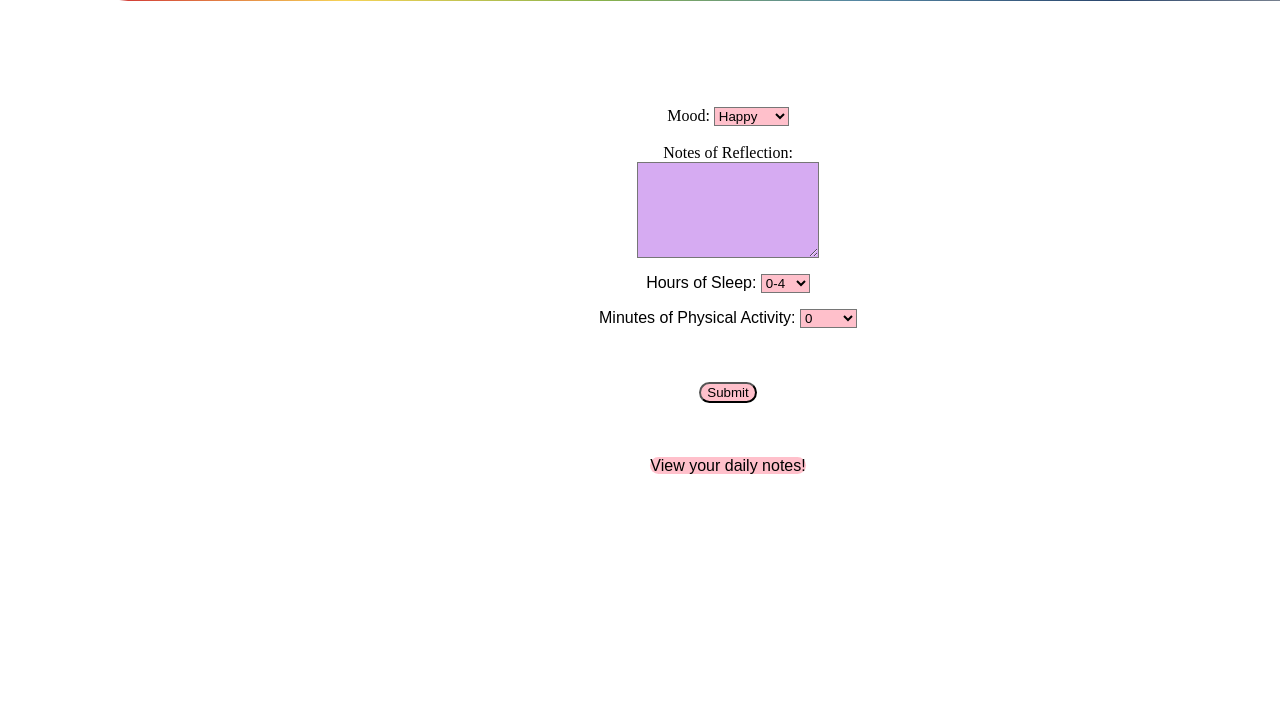
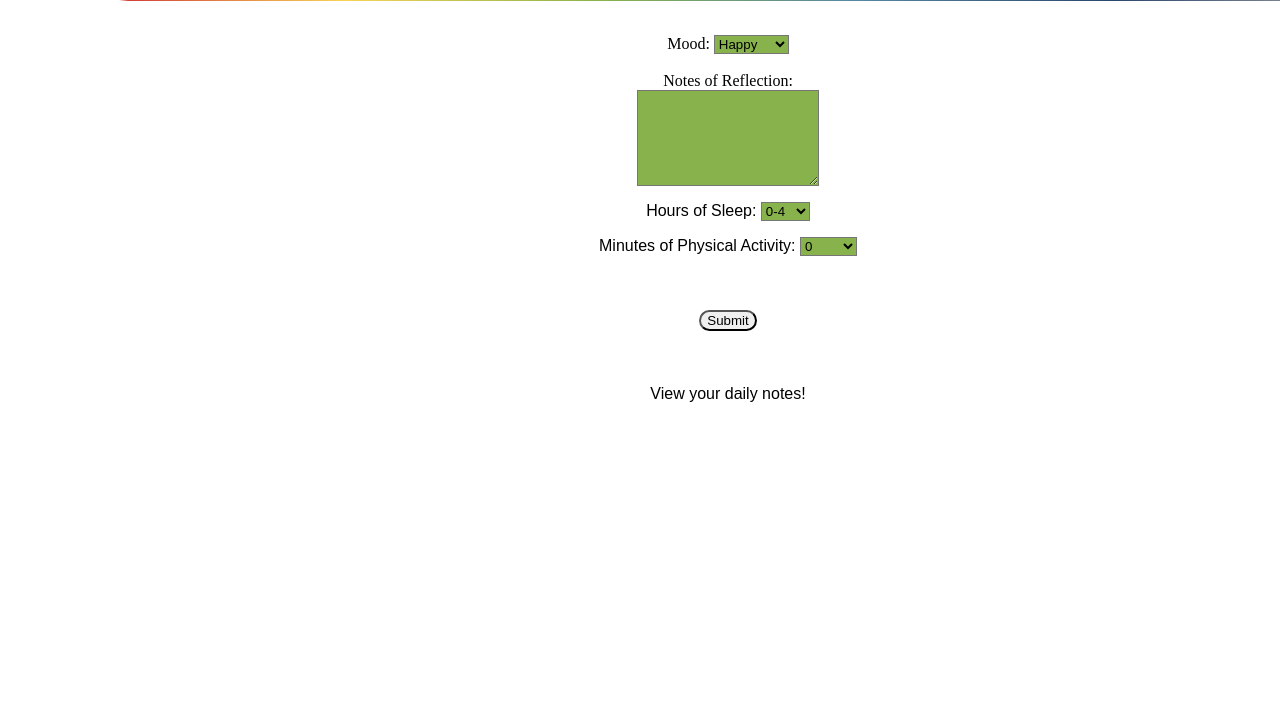
Before and after one commit to seehamrun/CodingCrew, a Python web app: template templates/userInputPage.html in a window 1280 px wide; the page is wider, and only the part inside the window is pictured. Shown: the part 137-851 px from the top of that part. Run offline with Jinja, Linux system fonts and the light colour scheme; the template is opened without the code that fills it, so the values that code supplies are empty.

Commit message:
Change look of input page

```diff
--- a/static/style.css
+++ b/static/style.css
@@ -136,10 +136,10 @@ td{
 
 textarea{
 
-  background-color:#d6abf2;
+  background-color:#88B24B;
 }
 
 select{
 
-  background-color: pink;
+  background-color: #88B24B;
 }
--- a/templates/userInputPage.html
+++ b/templates/userInputPage.html
@@ -7,11 +7,6 @@
 </head>
 
 <body>
-  <br>
-  <br>
-  <br>
-  <br>
-
   <form method="post">
     <div class="inputBox">Mood:
       <select name='mood'>
@@ -54,13 +49,13 @@
     <br>
     <br>
     <br>
-    <input style="background-color:pink; border-radius: 50px;" type="submit">
+    <input style="border-radius: 50px;" type="submit">
     <br>
     <br>
 
     <br>
     <br>
-    <a style="background-color:pink; border-radius: 50px;" href="/view_day?day={{day}}">View your daily notes!</a>
+    <a style="border-radius: 50px;" href="/view_day?day={{day}}">View your daily notes!</a>
 
   </form>
 
```
